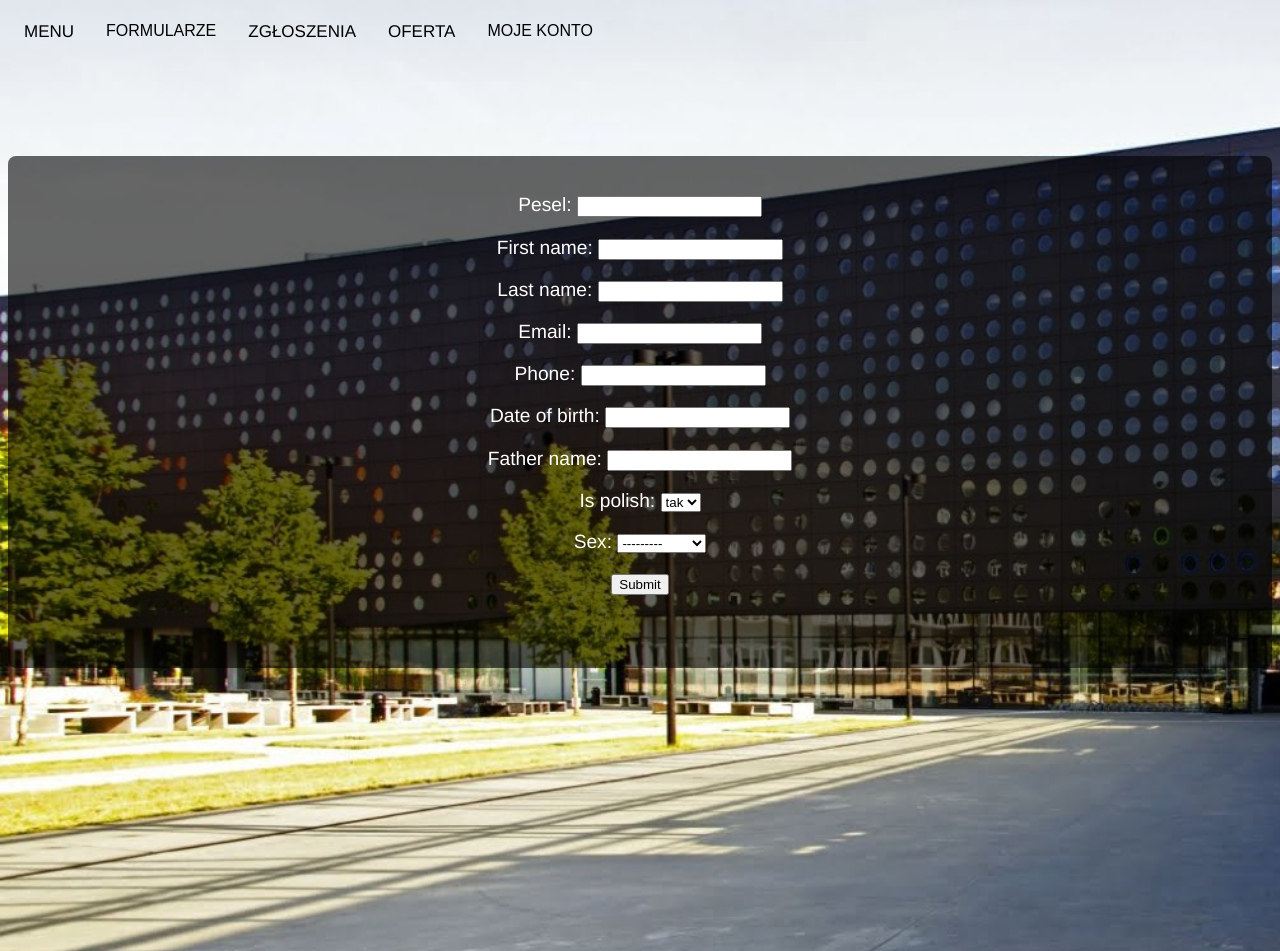
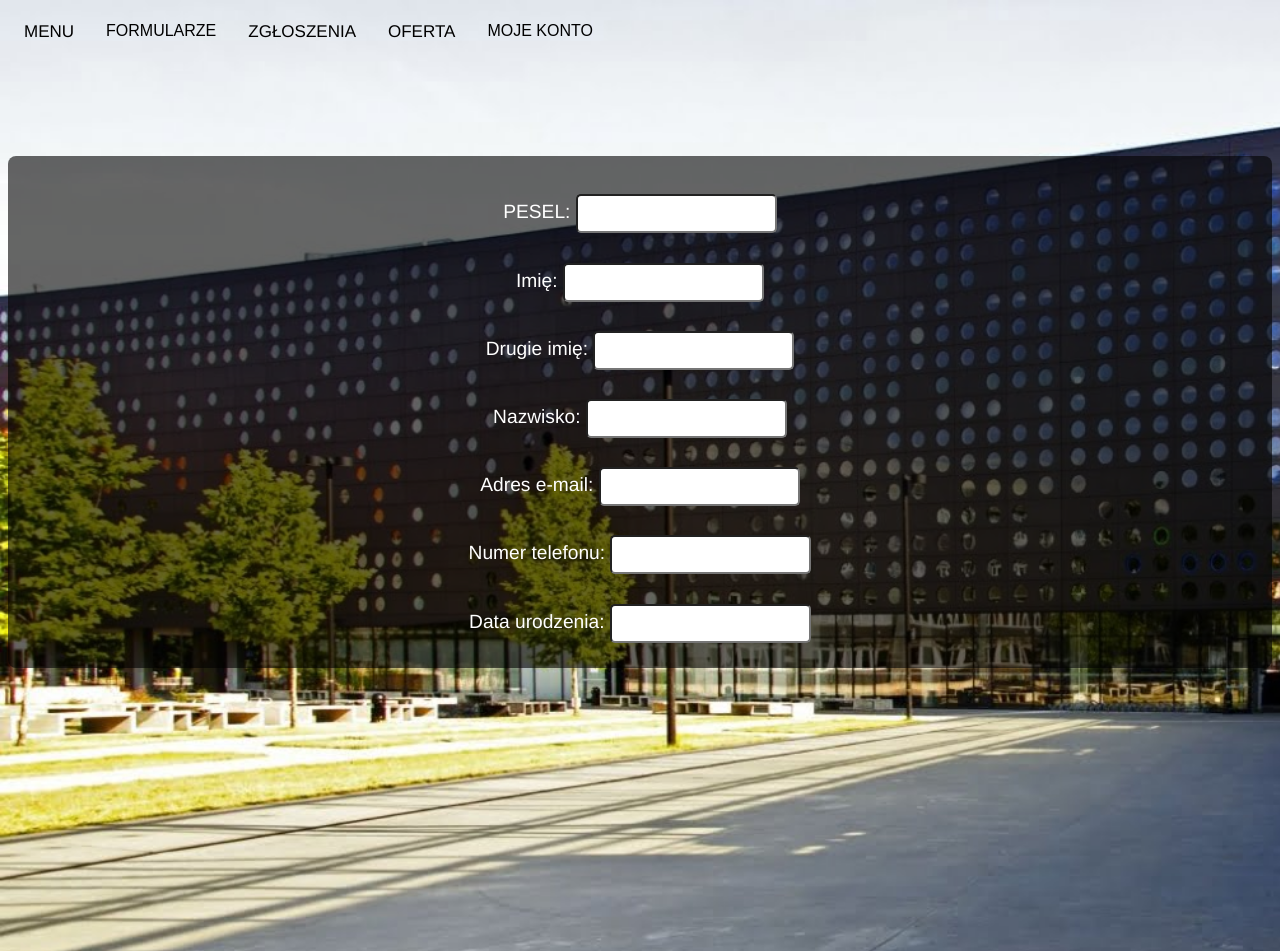
Before and after one commit to Sophie-1227/rekrutacja, a Django app: template project/rekrutacja/myapp/templates/personal_data.html in a window 1280 px wide. Shown: the top 951 px of the page. Run offline with Django 4.2, Linux system fonts and the light colour scheme; the template is opened without the code that fills it: values that come from a table or form of the project are taken from there, others are empty; a user stored in the database is signed in.

Commit message:
added style for personal data form

```diff
--- a/project/rekrutacja/myapp/forms.py
+++ b/project/rekrutacja/myapp/forms.py
@@ -2,7 +2,7 @@
 from django.contrib.auth.forms import UserCreationForm
 from django.contrib.auth.models import User
 from myapp.models import Personal_data, Adress, High_school, Documents_matura, Documents_achivment, Documents_dyploma, Matura_results, Applications
-
+from tempus_dominus.widgets import DatePicker
 
 class SignupForm(UserCreationForm):
     class Meta:
@@ -16,14 +16,28 @@
 class PersonalDataForm(forms.ModelForm):
     class Meta:
         model = Personal_data
-        fields = ['pesel', 'first_name', 'last_name', 'email', 'phone', 'date_of_birth', 'father_name', 'is_polish', 'sex']
-    # pesel = forms.IntegerField()
-    # first_name = forms.CharField()
-    # second_name = forms.CharField()
-    # last_name = forms.CharField()
-    # email = forms.CharField(widget=forms.EmailInput)
-    # phone = forms.CharField()
-    # date_of_birth = forms.DateField(widget=forms.Date)
-    # father_name = forms.CharField()
-    # is_polish = forms.BooleanField(widget=forms.BooleanInput)
-    # sex =
+        fields = ['pesel', 'first_name', 'second_name', 'last_name', 'email', 'phone', 'date_of_birth', 'father_name', 'is_polish', 'sex']
+        labels = {
+            'pesel': 'PESEL',
+            'first_name': 'Imię',
+            'second_name': 'Drugie imię',
+            'last_name': 'Nazwisko',
+            'email': 'Adres e-mail',
+            'phone': 'Numer telefonu',
+            'date_of_birth': 'Data urodzenia',
+            'father_name': 'Imię ojca',
+            'is_polish': 'Czy posiadasz polskie obywatelstwo',
+            'sex': 'Płeć',
+        }
+        widgets = {
+            'pesel': forms.TextInput(attrs={'class': 'input'}),
+            'first_name': forms.TextInput(attrs={'class': 'input'}),
+            'second_name': forms.TextInput(attrs={'class': 'input'}),
+            'last_name': forms.TextInput(attrs={'class': 'input'}),
+            'email': forms.EmailInput(attrs={'class': 'input'}),
+            'phone': forms.TextInput(attrs={'class': 'input'}),
+            'father_name': forms.TextInput(attrs={'class': 'input'}),
+            'date_of_birth': forms.DateInput(attrs={'class': 'input'}),
+            'is_polish': forms.CheckboxInput(attrs={'class': 'input'}),
+            'sex': forms.Select(attrs={'class': 'input'}),
+        }
--- a/project/rekrutacja/myapp/static/styles.css
+++ b/project/rekrutacja/myapp/static/styles.css
@@ -141,3 +141,10 @@
     display: table;
     text-align: center;
   }
+
+  /* Styl dla inputu formularzy */
+  .input {
+    border-radius: 5px;
+    padding: 10px;
+    margin-bottom: 10px;
+}
--- a/project/rekrutacja/myapp/templates/personal_data.html
+++ b/project/rekrutacja/myapp/templates/personal_data.html
@@ -2,6 +2,6 @@
 <form method="post" class="{% url 'dane_osobowe' %}">
     {% csrf_token %}
     {{ form.as_p }}
-    <button type="submit">Submit</button>
+    <button class="button" type="submit">Submit</button>
 </form>
 {% endblock %}
```
